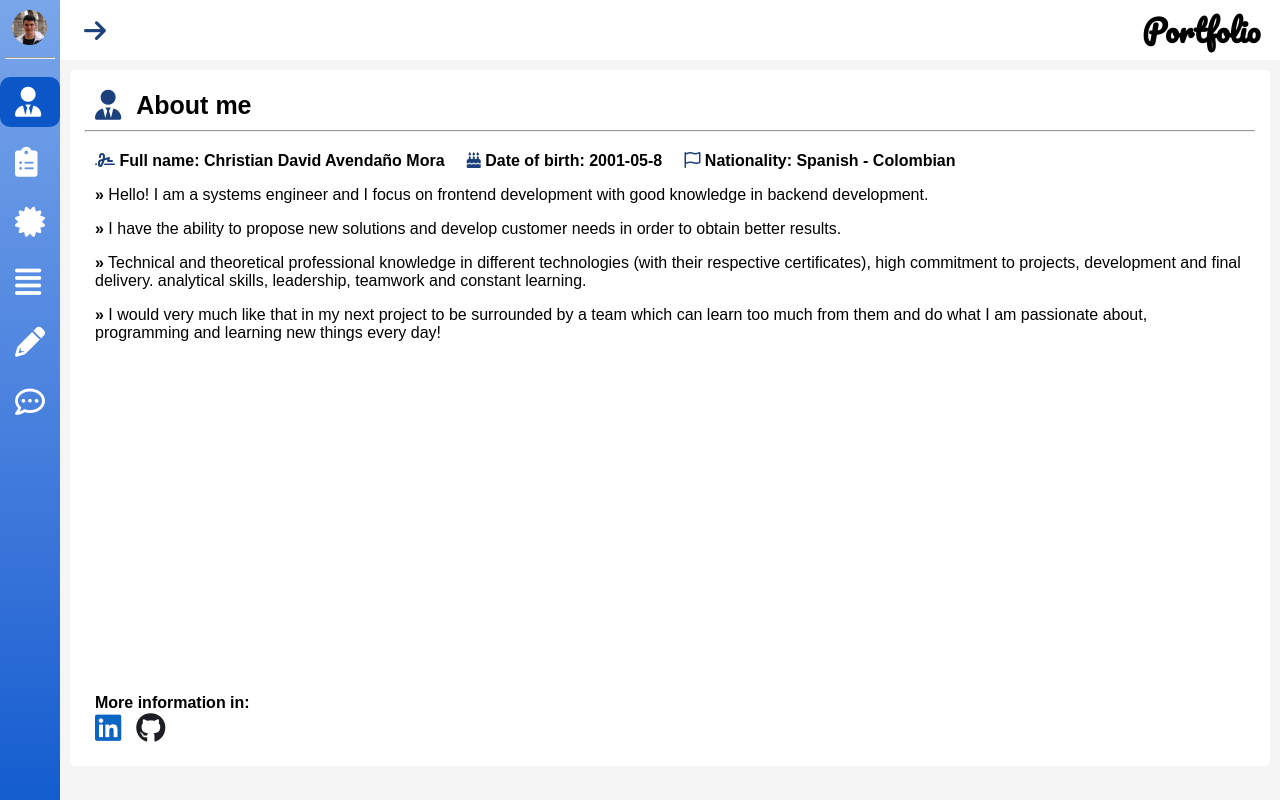
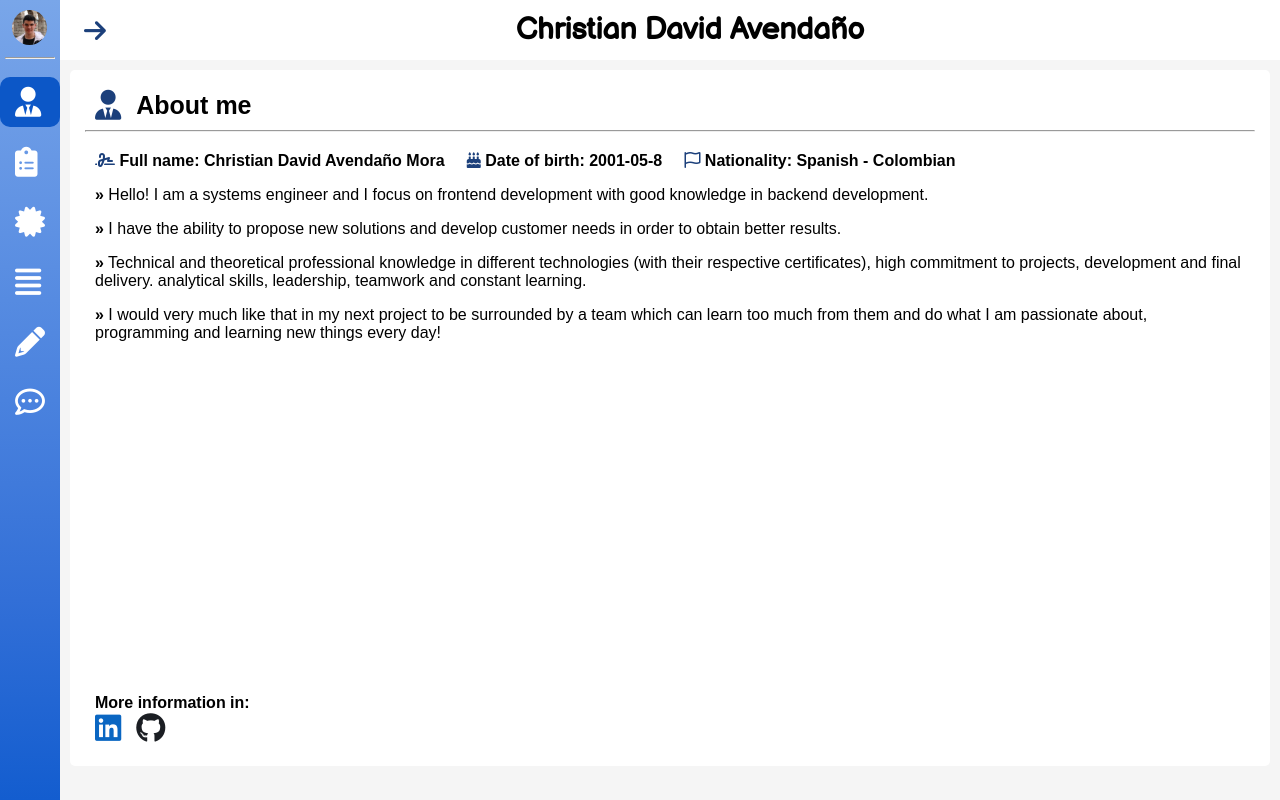
Before and after one commit to ChristianAven/my_web_site, a React (Create React App) app: page / in a window 1280 px wide. Built offline with nearby package versions, Linux system fonts and the light colour scheme; a web font is replaced by a local one.

Commit message:
New typography and change title :capital_abcd:

```diff
--- a/public/index.html
+++ b/public/index.html
@@ -17,8 +17,10 @@
     <link rel="manifest" href="%PUBLIC_URL%/manifest.json" />
     <link rel="preconnect" href="https://fonts.googleapis.com">
     <link rel="preconnect" href="https://fonts.gstatic.com" crossorigin>
-    <link href="https://fonts.googleapis.com/css2?family=Pacifico&display=swap" rel="stylesheet">
-    <!--
+    <link rel="preconnect" href="https://fonts.googleapis.com">
+    <link rel="preconnect" href="https://fonts.gstatic.com" crossorigin>
+    <link href="https://fonts.googleapis.com/css2?family=Balsamiq+Sans&display=swap" rel="stylesheet">
+        <!--
       Notice the use of %PUBLIC_URL% in the tags above.
       It will be replaced with the URL of the `public` folder during the build.
       Only files inside the `public` folder can be referenced from the HTML.
--- a/src/components/header/Header.js
+++ b/src/components/header/Header.js
@@ -49,7 +49,7 @@
               </button>
             </div>
             <div className='div_portfolio'>
-              <h2>Portfolio</h2>
+              <h2>Christian David Avendaño</h2>
             </div>
           </header>
           <div>
--- a/src/components/header/header.css
+++ b/src/components/header/header.css
@@ -135,9 +135,11 @@
 }
 
 .div_portfolio {
-    font-family: 'Pacifico', cursive;
+    font-family: 'Balsamiq Sans', cursive;
     font-size: 20px;
     margin-right: 20px;
+    text-align: center;
+    width: 100%;
 }
 
 .header_body {
```
